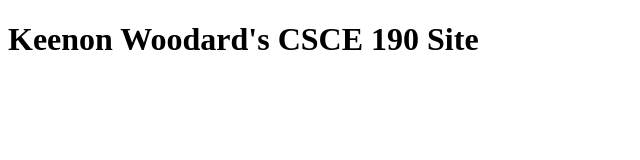
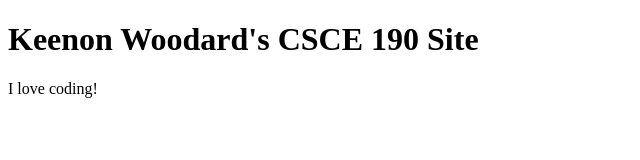
Before and after one commit to keenonwoodard/keenonwoodard.github.io, a plain HTML site: page index.html in a window 1280 px wide. Shown: the whole page, without its empty margins (0-640 px from the left). Drawn offline with Linux system fonts and the light colour scheme.

Commit message:
Add files via upload

```diff
--- a/index.html
+++ b/index.html
@@ -2,9 +2,10 @@
 <html>
     <head>
         <title>CSCE 190: Keenon Woodard</title>
-
     </head>
     <body>
 <h1>Keenon Woodard's CSCE 190 Site</h1>
+
+<p>I love coding!</p>
     </body>
 </html>
```
